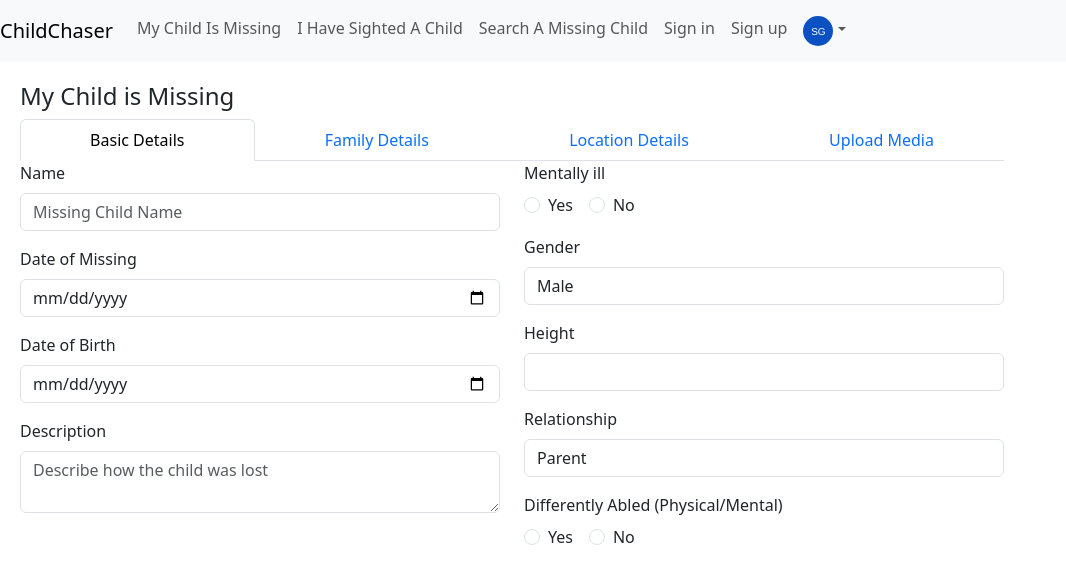
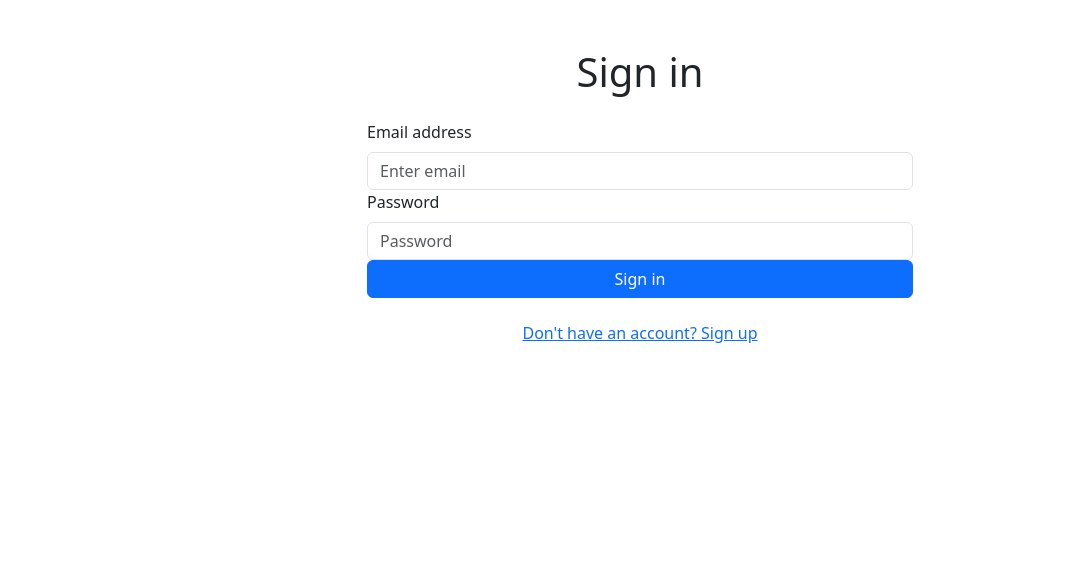
Before and after one commit to sandeepsandy62/MissingChildIdentification, a React (Create React App) app in the folder client/: page / in a window 1280 px wide. Shown: the top 584 px of the page, without its empty margins (0-1066 px from the left). Built offline with nearby package versions, Linux system fonts and the light colour scheme.

Commit message:
implemented signin and signout feature

```diff
--- a/client/src/components/Home.js
+++ b/client/src/components/Home.js
@@ -1,14 +1,13 @@
-import React from 'react';
+import React  from 'react';
 import SearchMissingChild from "./SearchMissingChild";
 import MyChildMissing from "./MyChildMissing";
 import IHaveSightedChild from "./IHaveSightedChild";
 import Dashboard from './Dashboard';
-import Logout from './Logout';
 import EditProfile from './EditProfile';
 import Account from './Account';
 import SignIn from './Signin';
-import SignUp from './Signup';
 import { Navbar, Nav, NavDropdown } from 'react-bootstrap';
+import useToken from './utils/useToken';
 import {
   BrowserRouter as Router,
   Routes,
@@ -16,8 +15,33 @@ import {
   Link
 } from 'react-router-dom';
 import Avatar from 'react-avatar';
+// import useToken from './utils/useToken';
+
+// function setToken(userToken){
+//   sessionStorage.setItem('token',JSON.stringify(userToken));
+// }
+
+// function getToken(){
+//   const tokenString = sessionStorage.getItem('token');
+//   const userToken = JSON.parse(tokenString);
+//   return userToken?.token
+// }
 
 function Home() {
+
+  const { token,setToken,clearToken} = useToken();
+
+  if(!token){
+    return <SignIn setToken = {setToken} />
+  }
+
+  const handleLogout = () => {
+    clearToken();
+    // additional logout logic here
+};
+
+
+
   return (
     <Router>
       <div className="App">
@@ -35,12 +59,6 @@ function Home() {
               <Nav.Item>
                 <Link to="/searchmissingchild" className="nav-link">Search A Missing Child</Link>
               </Nav.Item>
-              <Nav.Item>
-                <Link to="/signin" className="nav-link">Sign in</Link>
-              </Nav.Item>
-              <Nav.Item>
-                <Link to="/signup" className="nav-link">Sign up</Link>
-              </Nav.Item>
               <NavDropdown title={<Avatar name="Sandeep Gogarla" size={30} round />} id="basic-nav-dropdown">
                 <NavDropdown.Item href="/dashboard">Dashboard</NavDropdown.Item>
                 <NavDropdown.Divider />
@@ -48,7 +66,7 @@ function Home() {
                 <NavDropdown.Divider />
                 <NavDropdown.Item href="/editprofile">Edit Profile</NavDropdown.Item>
                 <NavDropdown.Divider />
-                <NavDropdown.Item href="/logout">Logout</NavDropdown.Item>
+                <NavDropdown.Item onClick={handleLogout}>Logout</NavDropdown.Item>
               </NavDropdown>
             </Nav>
           </Navbar.Collapse>
@@ -61,9 +79,6 @@ function Home() {
           <Route exact path="/dashboard" element={<Dashboard />} />
           <Route exact path="/myaccount" element={<Account />} />
           <Route exact path="/editprofile" element={<EditProfile />} />
-          <Route exact path="/logout" element={<Logout />} />
-          <Route exact path="/signin" element={<SignIn />} />
-          <Route exact path="/signup" element={<SignUp />} />
         </Routes>
       </div>
     </Router>
--- a/client/src/components/Signin.js
+++ b/client/src/components/Signin.js
@@ -2,34 +2,32 @@ import React from 'react';
 import { Container, Form, Button, Row, Col } from 'react-bootstrap';
 import axios from 'axios';
 import { useState } from 'react';
+import PropTypes from 'prop-types';
 
-function Signin() {
+async function loginUser(credentials) {
+  try {
+    const response = await axios.post('http://localhost:5000/signin', credentials);
+    return response.data;
+  } catch (error) {
+    console.error(error);
+  }
+}
+
+export default function Signin({setToken}) {
 
   const [email,setEmail] = useState('');
   const [password,setPassword] = useState('');
-  const [login,setLogin] = useState(false);
 
   const handleSubmit = async (event) => {
     event.preventDefault();
 
-    //set configurations
-    const configuration = {
-      method: "post",
-      url: "http://localhost:5000/signin",
-      data:{
-        email,
-        password,
-      },
-    }
 
-    //make the API call
-    axios(configuration)
-    .then((result)=>{
-      setLogin(true);
+
+    const token = await loginUser({
+      email,
+      password
     })
-    .catch((error)=>{
-      error = new Error();
-    })
+    setToken(token)
 
   };
 
@@ -77,16 +75,11 @@ const handleSignUp = () => {
             </div>
           </Form>
         </Col>
-        {/* display success message */}
-        {
-          login?(
-            <p className='text-success'>You are Logged in Successfully</p>
-          ):(<p className='text-danger'>
-            You are not Logged in
-          </p>)
-        }
       </Row>
     </Container>
   );
 }
-export default Signin;
+
+Signin.propTypes = {
+  setToken: PropTypes.func.isRequired
+};
--- /dev/null
+++ b/client/src/components/utils/useToken.js
@@ -0,0 +1,37 @@
+import {useState} from 'react';
+
+export default function useToken(){
+    // easier to read when top-level functions are standard
+    //and internal functions are arrow functions
+    const getToken = () => {
+        const tokenString = localStorage.getItem('token');
+        const userToken = JSON.parse(tokenString);
+        // ?. (optional chaining operator) when accessing the token property
+  //becoz when you first acess the application , the value of sessionStorage.getItem('token') will be undefined. If you try to access a property, you will generate an error.
+        return userToken?.token
+    };
+
+    const [token,setToken] = useState(getToken());
+
+    const saveToken = userToken => {
+        localStorage.setItem('token',JSON.stringify(userToken));
+        setToken(userToken.token);
+    };
+
+    //logout
+    const clearToken = () => {
+        localStorage.removeItem('token');
+        setToken(null);
+    };
+
+
+    // Finally, return an object that contains the token and saveToken set to the setToken property name. This will give the component the same interface.
+    //You can also return the values as an array, but an
+    // object will give users a chance to destructure only the values they want if you reuse this in another component.
+
+    return {
+        setToken:saveToken,
+        clearToken:clearToken,
+        token
+    }
+}
```
Also changed, not shown: 2 other files (tests, documents, lock files or other folders).
